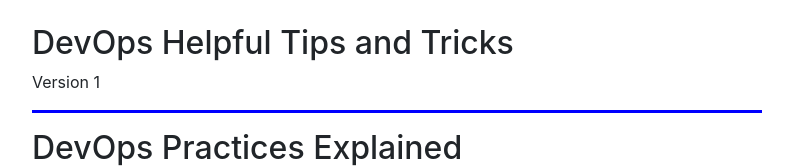
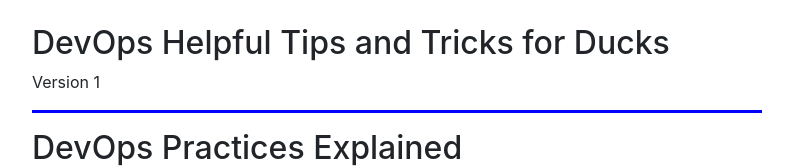
Before and after one commit to marceloacosta/NewsletterRepo, a plain HTML site: page index.html in a window 1280 px wide. Shown: the top 168 px of the page, without its empty margins (243-1036 px from the left). Drawn offline with nearby package versions, Linux system fonts and the light colour scheme.

Commit message:
changed header

```diff
--- a/index.html
+++ b/index.html
@@ -28,7 +28,7 @@
         <div class="col-md-8 main-blog">
           <br>
           <article>
-            <h2>DevOps Helpful Tips and Tricks</h2>
+            <h2>DevOps Helpful Tips and Tricks for Ducks</h2>
             <p>Version 1 </p>
             <hr>
             <h2>DevOps Practices Explained</h2>
```
